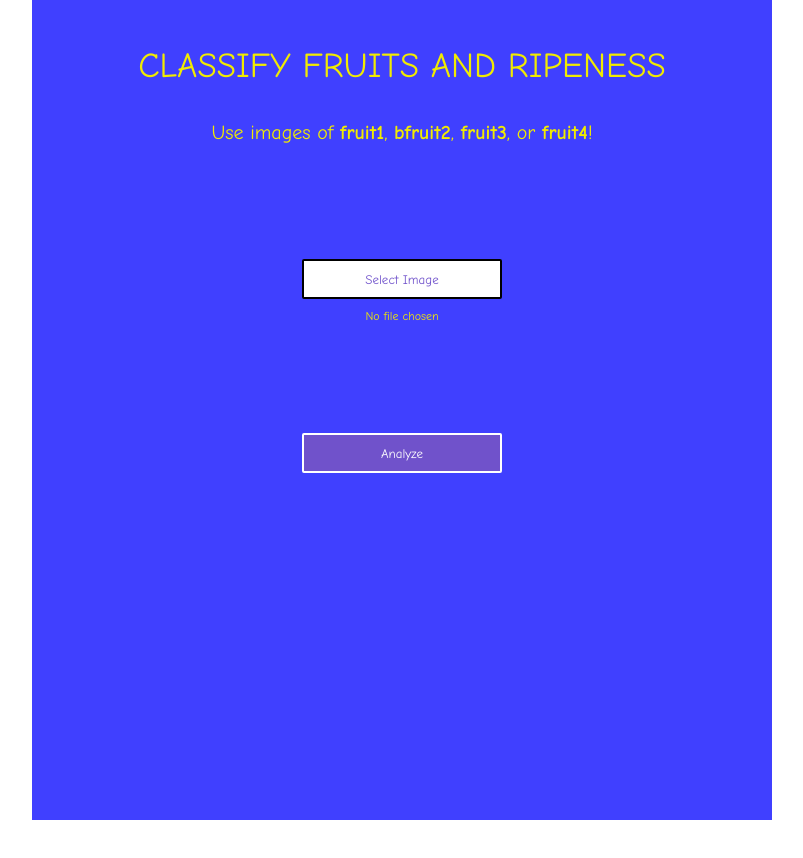
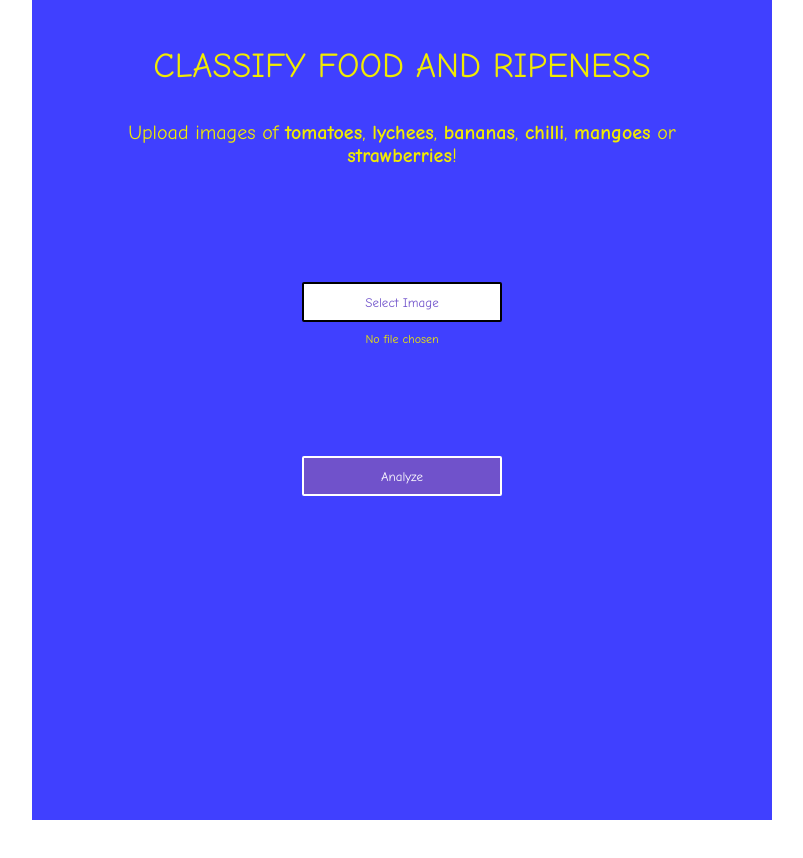
Before and after one commit to zhiying-dsta/food, a plain HTML site: page app/view/index.html in a window 1280 px wide. Shown: the whole page, without its empty margins (238-1041 px from the left). Drawn offline with Linux system fonts and the light colour scheme.

Commit message:
Add files via upload

```diff
--- a/app/view/index.html
+++ b/app/view/index.html
@@ -7,9 +7,9 @@
 <body>
 <div>
   <div class='center'>
-    <div class='title' style="font-family:Comic Sans MS">CLASSIFY FRUITS AND RIPENESS</div>
+    <div class='title' style="font-family:Comic Sans MS">CLASSIFY FOOD AND RIPENESS</div>
     <p style="font-family:Comic Sans MS">
-      Use images of <strong>fruit1</strong>, <strong>bfruit2</strong>, <strong>fruit3</strong>, or <strong>fruit4</strong>!
+      Upload images of <strong>tomatoes</strong>, <strong>lychees</strong>, <strong>bananas</strong>, <strong>chilli</strong>, <strong>mangoes</strong> or <strong>strawberries</strong>!
     </p>
     <div class='content'>
       <div class='no-display'>
```
